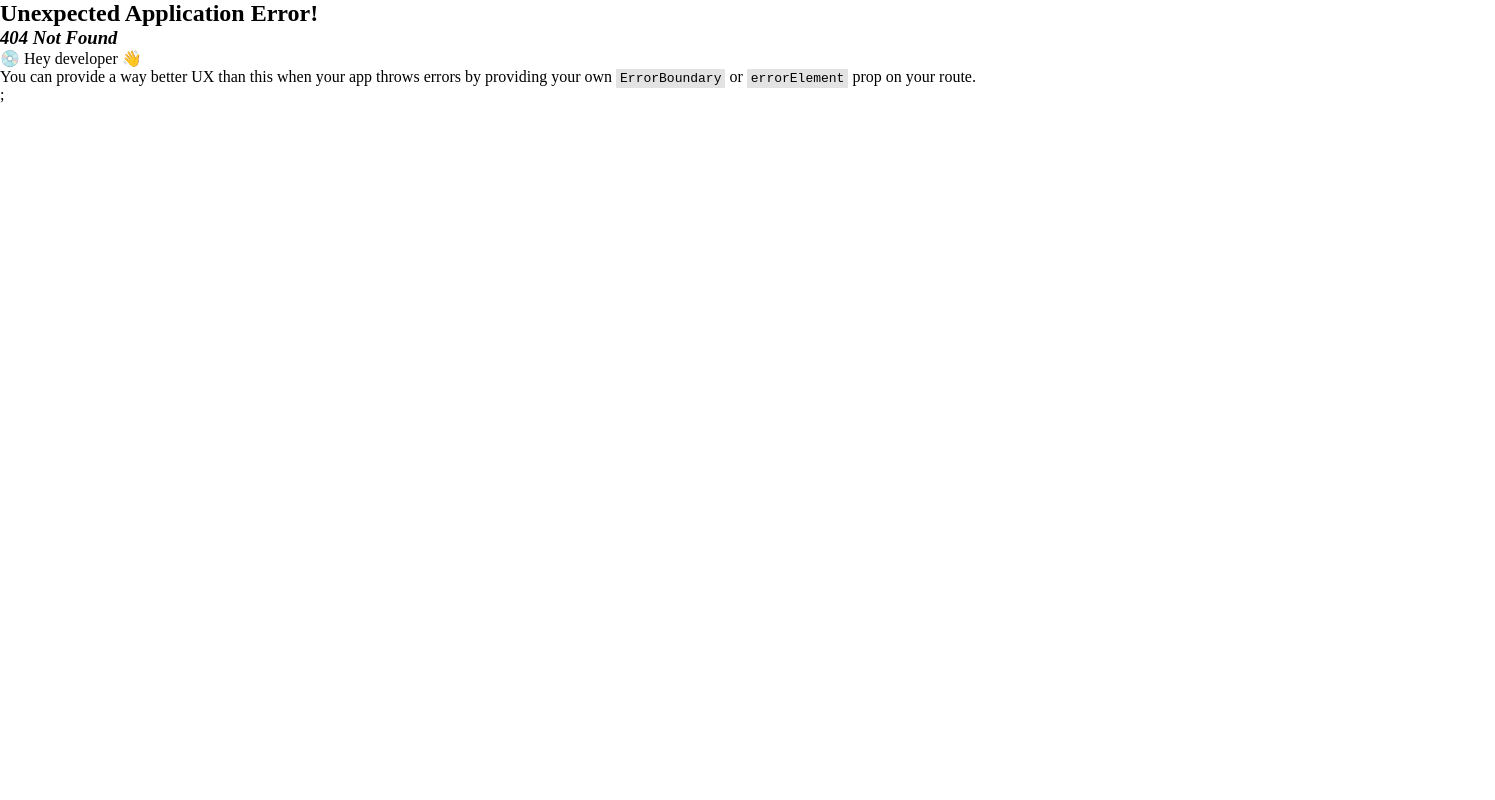
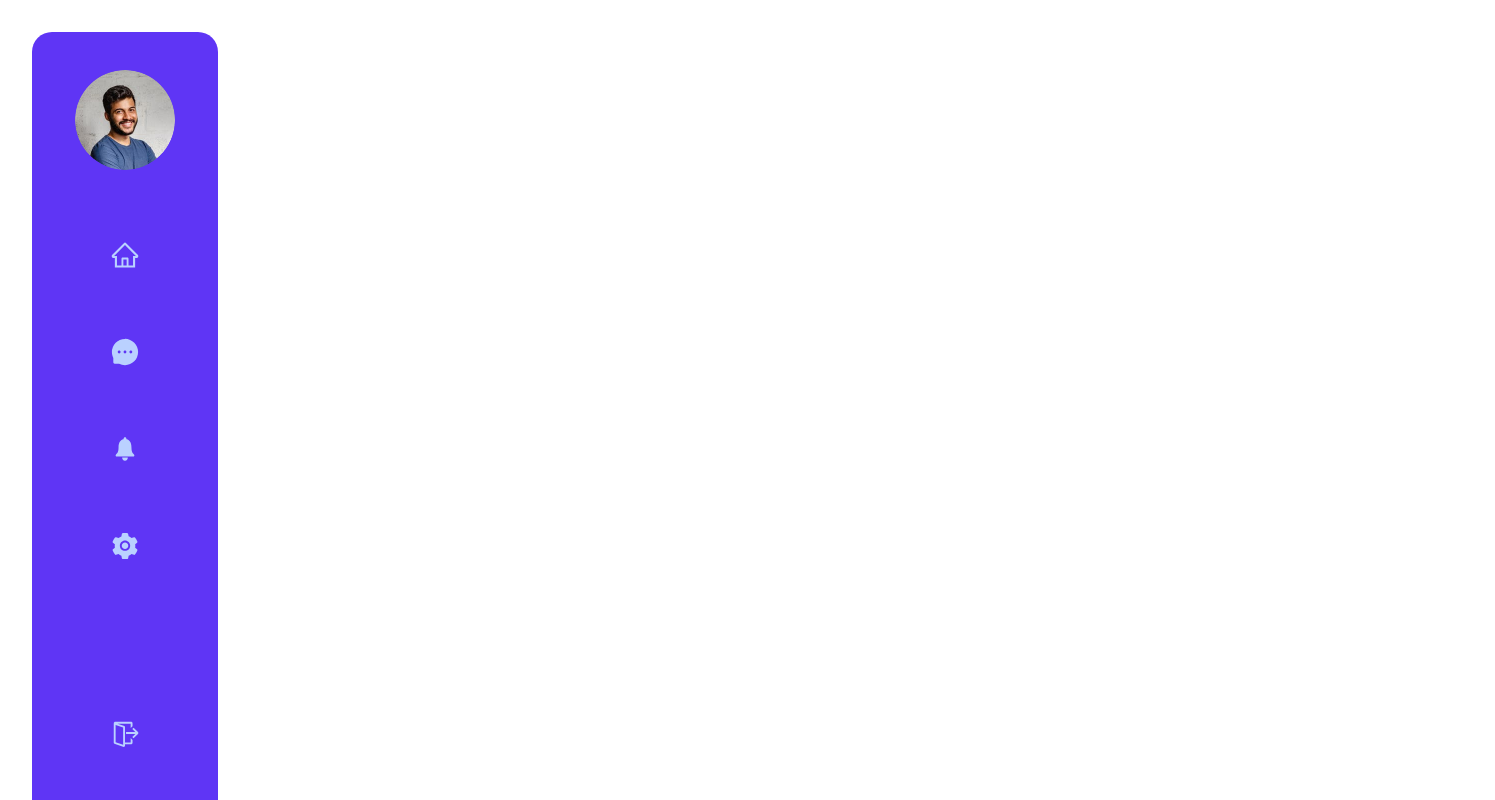
Before and after one commit to azhar-uddin-rahad/ChattingApp-2, a React (Vite) app: page /chatting-app in a window 1280 px wide. Before the commit this address had no page. Shown: the top 800 px of the page, 1495 px wide, since content can reach past the window. Built offline with nearby package versions, Linux system fonts and the light colour scheme.

Commit message:
navbar design complete

```diff
--- a/src/App.jsx
+++ b/src/App.jsx
@@ -10,6 +10,8 @@ import { ToastContainer} from 'react-toastify';
 import 'react-toastify/dist/ReactToastify.css';
 import Home from "./Pages/Home";
 import ForgotPassword from "./Pages/ForgotPassword";
+import RootLayout from "./Layout/RootLayout";
+import Message from "./Pages/Message";
 
 function App() {
   const route = createBrowserRouter(
@@ -17,15 +19,20 @@ function App() {
       <Route>
         <Route path="/" element={<Registration></Registration>}></Route>
         <Route path="/login" element={<Login></Login>}></Route>
-        <Route path="/home" element={<Home></Home>}></Route>
         <Route path="/forgotpassword" element={<ForgotPassword></ForgotPassword>}></Route>
+        <Route path="/chatting-app" element={<RootLayout></RootLayout>}>
+
+        <Route path="home" element={<Home></Home>}></Route>
+        <Route path="message" element={<Message></Message>}></Route>
+
+        </Route>
       </Route>
     )
-  );
+  )
 
   return<>
 
-<RouterProvider router={route}></RouterProvider>;
+<RouterProvider router={route}></RouterProvider>
 <ToastContainer />
 </>
 }
--- /dev/null
+++ b/src/Layout/RootLayout.jsx
@@ -0,0 +1,45 @@
+import React from "react";
+import { NavLink, Outlet } from "react-router-dom";
+import Grid from "@mui/material/Grid";
+import profile from "../assets/profile.png";
+import { AiOutlineHome, AiFillMessage, AiFillSetting } from "react-icons/ai";
+import { IoIosNotifications } from "react-icons/io";
+import { VscSignOut } from "react-icons/vsc";
+
+const RootLayout = () => {
+  return (
+    <div className="container">
+      <div className="containerWraper">
+        <div className="navbar">
+        <div className="navbar-container">
+        <div className='navbarImg'>
+                <img src={profile} alt="" />
+            </div>
+            <ul className='list'>
+            <li><NavLink className="icon" to="/chatting-app/home"><AiOutlineHome></AiOutlineHome></NavLink></li>
+            <li><NavLink className="icon" to="/chatting-app/message"><AiFillMessage></AiFillMessage></NavLink></li>
+            <li><NavLink className="icon"  to="/chatting-app/notification"><IoIosNotifications></IoIosNotifications></NavLink></li>
+            <li><NavLink className="icon"  to="/chatting-app/setting"><AiFillSetting></AiFillSetting></NavLink></li>
+            <li><NavLink className="icon" to="/chatting-app/logout"><VscSignOut></VscSignOut></NavLink></li>
+            </ul>
+        </div>
+        </div>
+        <div className="layoutContent">
+        <Outlet></Outlet>
+        </div>
+      </div>
+      {/* <Grid container spacing={2}>
+  <Grid item className='navbar'>
+        <div className='navbar-container'>
+
+        </div>
+  </Grid>
+  <Grid item className=''>
+
+  </Grid>
+</Grid> */}
+    </div>
+  );
+};
+
+export default RootLayout;
--- a/src/Pages/Home.jsx
+++ b/src/Pages/Home.jsx
@@ -17,7 +17,6 @@ const handleSignOut=()=>{
 
     return (
         <div>
-
             <Button variant="contained" onClick={handleSignOut}>Contained</Button>
         </div>
     );
--- /dev/null
+++ b/src/Pages/Message.jsx
@@ -0,0 +1,9 @@
+import React from 'react'
+
+const Message = () => {
+  return (
+    <div>Message</div>
+  )
+}
+
+export default Message
--- a/src/index.css
+++ b/src/index.css
@@ -1,92 +1,169 @@
-*{
+* {
   margin: 0;
   padding: 0;
 }
-.authenticationPage{
+ul li {
+  list-style-type: none;
+}
+.authenticationPage {
   display: flex;
 }
-.authenticationPage .left{
+.authenticationPage .left {
   width: 50%;
   height: 100vh;
   display: flex;
   justify-content: end;
 }
-.authenticationPage .left .text-container{
+
+.authenticationPage .left .text-container {
   margin-top: 100px;
   width: 60%;
 }
-.authenticationPage .left .text-container h1{
+.authenticationPage .left .text-container h1 {
   font-size: 34px;
   font-weight: 700;
-  color: #11175D;
-
-
+  color: #11175d;
 }
-.mt-2{
+.mt-2 {
   margin-top: 8px;
   width: 90%;
 }
-.authenticationPage .left .text-container p{
+.authenticationPage .left .text-container p {
   font-size: 20px;
   font-weight: 400;
   color: #000;
-  margin-top: 13px
+  margin-top: 13px;
 }
 
-.authenticationPage .right{
+.authenticationPage .right {
   width: 50%;
   height: 100vh;
 }
 
-.authenticationPage .bg{
+.authenticationPage .bg {
   width: 100%;
   height: 100%;
   object-fit: cover;
 }
 
-.inputCss{
+.inputCss {
   margin-top: 56px !important;
   width: 90%;
 }
 
-.SignUpBtn{
+.SignUpBtn {
   width: 90%;
   margin-top: 70px !important;
-  padding : 20px 0 !important;
-  border-radius: 86px  !important;
+  padding: 20px 0 !important;
+  border-radius: 86px !important;
 }
 
-.semiText{
-  color: #03014C;
-  font-size:13px;
+.semiText {
+  color: #03014c;
+  font-size: 13px;
   font-weight: 400;
   margin-top: 35px !important;
   text-align: center;
 }
-.orange{
-  color: #EA6C00
+.orange {
+  color: #ea6c00;
 }
 
-.eye{
+.eye {
   position: relative;
   top: 75px;
   right: 31px;
 }
 
-.forgetPasswordContainer{
+.forgetPasswordContainer {
   display: flex;
   justify-content: center;
   align-items: center;
-  background: #5F35F5;
+  background: #5f35f5;
   height: 100vh;
 }
-.forgetPasswordBody{
+.forgetPasswordBody {
   height: 300px;
   width: 600px;
   padding: 50px;
   background: #fff;
 }
-.changePassField{
+.changePassField {
   margin: 30px 0 !important;
   width: 80%;
 }
+.container {
+  width: 1440px;
+  padding: 32px 23px 32px 32px;
+}
+.containerWraper {
+  display: flex;
+  gap: 43px;
+}
+.navbar {
+  width: 186px;
+  height: 100vh;
+  background-color: #5f35f5;
+  border-radius: 20px;
+}
+.list li {
+  margin-bottom: 60px;
+  font-size: 30px;
+  position: relative;
+  z-index: 1;
+}
+
+.icon {
+  color: #bad1ff;
+}
+
+.list .icon.active {
+  color: #5f35f5;
+}
+.list .icon.active::after {
+  content: "";
+  z-index: -1;
+  position: absolute;
+  top: -10px;
+  left: -35px;
+  width: 327%;
+  height: 100%;
+  background: #fff;
+  padding-top: 20px;
+  padding-left: 45px;
+  border-radius: 20px 0 0 20px;
+}
+.list .icon.active::before{
+  content: "";
+  z-index: 1;
+  position: absolute;
+  top: -10px;
+  right: -78px;
+  width: 6px;
+  height: 155%;
+  background: #5f35f5;
+  border-radius: 20px 0 0 20px;
+}
+.list li:last-child {
+  margin-top: 150px;
+  margin-bottom: 0;
+}
+
+.navbar-container {
+  display: flex;
+  flex-direction: column;
+  justify-content: center;
+  align-items: center;
+}
+.navbarImg {
+  width: 100px;
+  height: 100px;
+  margin-top: 38px;
+  margin-bottom: 70px;
+}
+
+.navbarImg img {
+  width: 100%;
+  height: 100%;
+  border-radius: 100px;
+}
```
Also changed, not shown: src/assets/profile.png (added).
